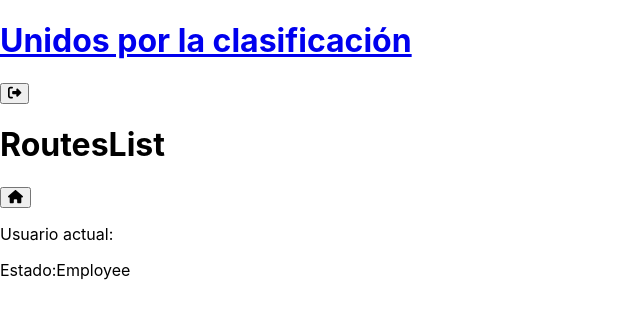
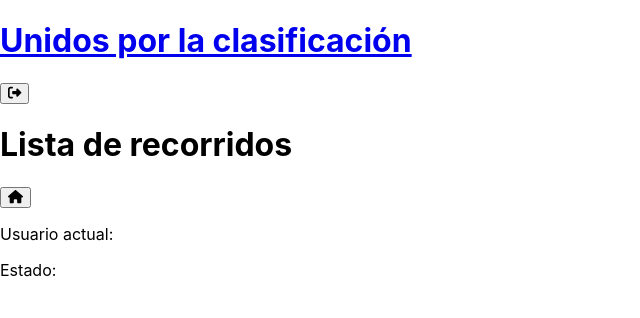
Before and after one commit to nando-dotjs/PF_Altion, a React (Create React App) app in the folder client/: page /dash/routes in a window 1280 px wide. Shown: the top 318 px of the page, without its empty margins (0-640 px from the left). Built offline with nearby package versions, Linux system fonts and the light colour scheme; no server answers.

Commit message:
Problema de footer corregido

```diff
--- a/client/src/components/DashFooter.js
+++ b/client/src/components/DashFooter.js
@@ -6,7 +6,7 @@ import useAuth from '../hooks/useAuth'
 
 const DashFooter = () => {
 
-    const { username, status } = useAuth()
+    const { username, roles } = useAuth()
 
     const navigate = useNavigate()
     const {pathname} = useLocation()
@@ -30,7 +30,7 @@ const DashFooter = () => {
         <footer className="dashFooter">
             {goHomeButton}
             <p>Usuario actual: {username}</p>
-            <p>Estado:{status}</p>
+            <p>Estado: {roles}</p>
         </footer>
     )
     return content
--- a/client/src/features/routes/RoutesList.js
+++ b/client/src/features/routes/RoutesList.js
@@ -2,7 +2,7 @@ import React from 'react'
 
 const RoutesList = () => {
     return (
-        <h1>RoutesList</h1>
+        <h1>Lista de recorridos</h1>
     )
 }
 
--- a/client/src/features/users/EditUserForm.js
+++ b/client/src/features/users/EditUserForm.js
@@ -162,7 +162,7 @@ const EditUserForm = ({ user }) => {
                 </label>
 
                 <label className="form__label" htmlFor="roles">
-                    ROLES ASIGNADOS:</label>
+                    ROLES:</label>
                 <select
                     id="roles"
                     name="roles"
--- a/client/src/features/users/NewUserForm.js
+++ b/client/src/features/users/NewUserForm.js
@@ -119,7 +119,7 @@ const NewUserForm = () => {
                 />
 
                 <label className="form__label" htmlFor="roles">
-                    ASSIGNED ROLES:</label>
+                    ROLES:</label>
                 <select
                     id="roles"
                     name="roles"
```
Also changed, not shown: 2 other files (tests, documents, lock files or other folders).
